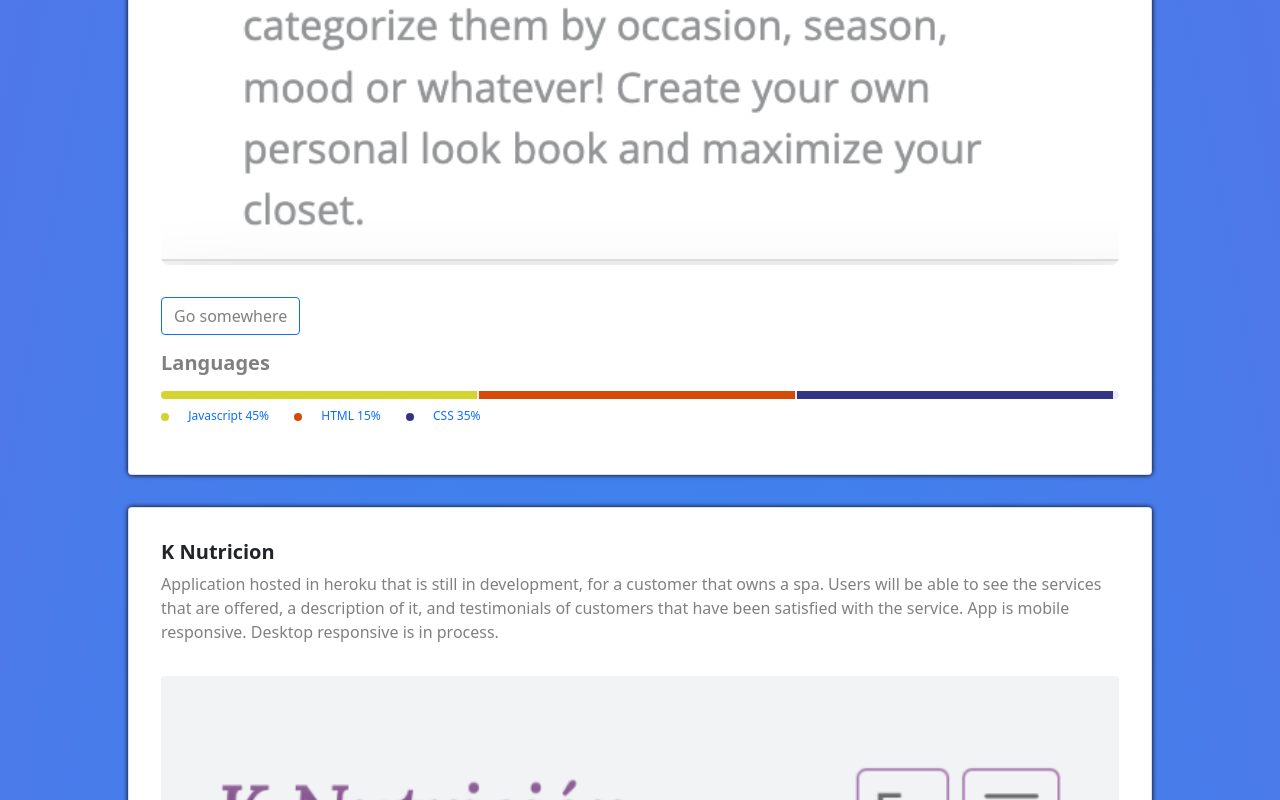
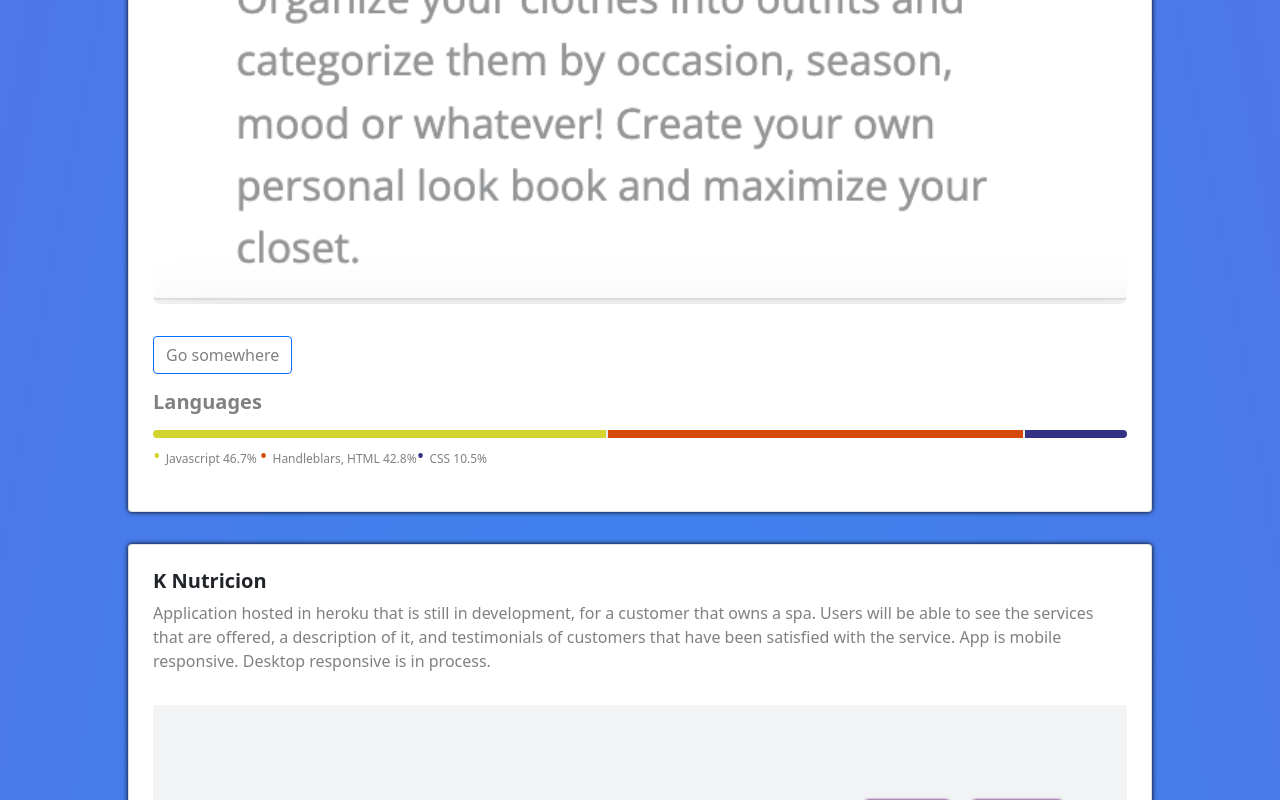
Before and after one commit to Esmendez90/portfolio, a React (Create React App) app in the folder my_portfolio/: page /portfolio in a window 1280 px wide. Shown: the part 3848-4648 px from the top of the page. Built offline with nearby package versions, Linux system fonts and the light colour scheme.

Commit message:
added styling for progress bar and language names

```diff
--- a/my_portfolio/src/components/Card/Card.js
+++ b/my_portfolio/src/components/Card/Card.js
@@ -1,16 +1,25 @@
 import React from "react";
 import "./style.css";
-import { FontAwesomeIcon } from "@fortawesome/react-fontawesome";
-import { faCircle } from "@fortawesome/free-solid-svg-icons";
 import { Card, Button } from "react-bootstrap";
 import cardsProject from "./cardsProjects.json";
-import barItems from "./barItems.json";
-import { ListEl } from "../Reusable/Reusable";
 
 function CardComp() {
   return (
     <>
-      {cardsProject.map(({ id, image, alt, title, text }) => (
+      {cardsProject.map(
+        ({
+          id,
+          image,
+          alt,
+          title,
+          text,
+          js,
+          html,
+          css,
+          jsPercent,
+          htmlPercent,
+          cssPercent,
+        }) => (
           <Card key={id}>
             <Card.Body>
               <Card.Title>{title}</Card.Title>
@@ -22,28 +31,29 @@ function CardComp() {
               <div className="languages-bar">
                 <Card.Title>Languages</Card.Title>
                 <span className="progress">
-                <span className="progress-item js-bar"></span>
-                <span className="progress-item css-bar"></span>
-                <span className="progress-item html-bar"></span>
+                  <span
+                    className="progress-item js-bar"
+                    style={{ width: jsPercent }}
+                  ></span>
+                  <span
+                    className="progress-item html-bar"
+                    style={{ width: htmlPercent }}
+                  ></span>
+                  <span
+                    className="progress-item css-bar"
+                    style={{ width: cssPercent }}
+                  ></span>
                 </span>
                 <ul className="lang-list-container">
-                {barItems.map(({ id, itemClass, href, target, language }) => (
-                  <div className="item-container" key={id}>
-                    <FontAwesomeIcon icon={faCircle} />
-                    <ListEl
-                      key={id}
-                      liClass={itemClass}
-                      href={href}
-                      target={target}
-                      children={language}
-                    />
-                  </div>
-                ))}
+                  <li className="item js-class">{js} <span>{jsPercent}</span></li>
+                  <li className="item html-class">{html} <span>{htmlPercent}</span></li>
+                  <li className="item css-class">{css} <span>{cssPercent}</span></li>
                 </ul>
               </div>
             </Card.Body>
           </Card>
-      ))}
+        )
+      )}
     </>
   );
 }
--- a/my_portfolio/src/components/Card/barItems.json
+++ /dev/null
@@ -1,23 +0,0 @@
-[
-    {
-        "id": "1",
-        "itemClass": "js item",
-        "href": "https://github.com/",
-        "target": "_blank",
-        "language": "Javascript 45%"
-    },
-    {
-        "id": "2",
-        "itemClass": "html item",
-        "href": "https://github.com/",
-        "target": "_blank",
-        "language": "HTML 15%"
-    },
-    {
-        "id": "3",
-        "itemClass": "css item",
-        "href": "https://github.com/",
-        "target": "_blank",
-        "language": "CSS 35%"
-    }
-]
--- a/my_portfolio/src/components/Card/cardsProjects.json
+++ b/my_portfolio/src/components/Card/cardsProjects.json
@@ -4,27 +4,51 @@
         "image": "Images/jcb/jcbOne.png",
         "alt": "Slide one. JCB homepage - mobile responsive view.",
         "title": "JCB Real Estate Services",
-        "text": "This is a freelance project that allows user to find properties/apartments for rent or for sale. Users can enter their city name or zipcode to initiate a search. Application is mobile responsive. Currently working on building a database that will allow users to create an account and save their favorite properties. App is hosted in heroku."
+        "text": "This is a freelance project that allows user to find properties/apartments for rent or for sale. Users can enter their city name or zipcode to initiate a search. Application is mobile responsive. Currently working on building a database that will allow users to create an account and save their favorite properties. App is hosted in heroku.",
+        "js": "Javascript",
+        "html": "Handlebars",
+        "css": "CSS",
+        "jsPercent": "31.1%",
+        "htmlPercent": "43.8%",
+        "cssPercent": "25.1%"
     },
     {
         "id": "2",
         "image": "Images/styleMe/homepage.png",
         "alt": "Slide two. Style me homepage - mobile responsive view.",
         "title": "STYLE ME",
-        "text": "Application that allows the user to upload photos of your clothing from your camera, computer or social media. Organize their clothes into outfits and categorize them by occasion, season, mood or whatever they like!"
+        "text": "Application that allows the user to upload photos of your clothing from your camera, computer or social media. Organize their clothes into outfits and categorize them by occasion, season, mood or whatever they like!",
+        "js": "Javascript",
+        "html": "Handleblars, HTML",
+        "css": "CSS",
+        "jsPercent": "46.7%",
+        "htmlPercent": "42.8%",
+        "cssPercent": "10.5%"
     },
     {
         "id": "3",
         "image": "Images/kNutricion/homePage.png",
         "alt": "Slide three. kNutricion homepage - mobile responsive view.",
         "title": "K Nutricion",
-        "text": "Application hosted in heroku that is still in development, for a customer that owns a spa. Users will be able to see the services that are offered, a description of it, and testimonials of customers that have been satisfied with the service. App is mobile responsive. Desktop responsive is in process."
+        "text": "Application hosted in heroku that is still in development, for a customer that owns a spa. Users will be able to see the services that are offered, a description of it, and testimonials of customers that have been satisfied with the service. App is mobile responsive. Desktop responsive is in process.",
+        "js": "Javascript",
+        "html": "Handleblars",
+        "css": "CSS",
+        "jsPercent": "17.2%",
+        "htmlPercent": "64.4%",
+        "cssPercent": "18.4%"
     },
     {
         "id": "4",
         "image": "Images/weatherDashboard/weatherPic.png",
         "alt": "Slide four. Weather dashboard - mobile responsive view.",
         "title": "Weather Dashboard",
-        "text": "Allows the user to see the weather forecast of any city, as well as the forecast for the next 5 days."
+        "text": "Allows the user to see the weather forecast of any city, as well as the forecast for the next 5 days.",
+        "js": "Javascript",
+        "html": "HTML",
+        "css": "CSS",
+        "jsPercent": "42.7%",
+        "htmlPercent": "26.6%",
+        "cssPercent": "30.7%"
     }
 ]
--- a/my_portfolio/src/components/Card/style.css
+++ b/my_portfolio/src/components/Card/style.css
@@ -10,7 +10,7 @@
 }
 
 .card-body {
-  padding: 2rem !important;
+  padding: 1.5rem !important;
 }
 
 .card-title {
@@ -33,29 +33,14 @@
 
 .js-bar {
   background-color: rgb(212, 212, 46);
-  width: 33%;
 }
 
-.item-container:nth-child(1) > svg {
-  color: rgb(212, 212, 46);
+.html-bar {
+  background-color: rgb(214, 73, 7);
 }
 
 .css-bar {
-  background-color: rgb(214, 73, 7);
-  width: 33%;
-}
-
-.item-container:nth-child(2) > svg {
-  color: rgb(214, 73, 7);
-}
-
-.html-bar {
   background-color: rgb(53, 51, 131);
-  width: 33%;
-}
-
-.item-container:nth-child(3) > svg {
-  color: rgb(53, 51, 131);
 }
 
 .progress-item:not(:first-child) {
@@ -68,21 +53,28 @@
   margin-top: 3px;
 }
 
-.item-container {
-  display: inline;
-}
-
 .item {
-  display: inline;
-  margin-right: 25px;
-}
-
-.item > a {
-  text-decoration: none;
+  display: inline-block;
+  color: grey;
   font-size: 12px;
 }
 
-.fa-circle {
-  font-size: 8px;
-  margin-right: 2%;
+.html-class {
+  margin: auto 0px auto 3px;
 }
+
+.js-class:before {
+  content: "• ";
+  font-size: 20px;
+  color: rgb(212, 212, 46);
+}
+.html-class:before {
+  content: "• ";
+  font-size: 20px;
+  color: rgb(214, 73, 7);
+}
+.css-class:before {
+  content: "• ";
+  font-size: 20px;
+  color: rgb(53, 51, 131);
+}
```
Lines whose indentation alone changed are shown as unchanged.
